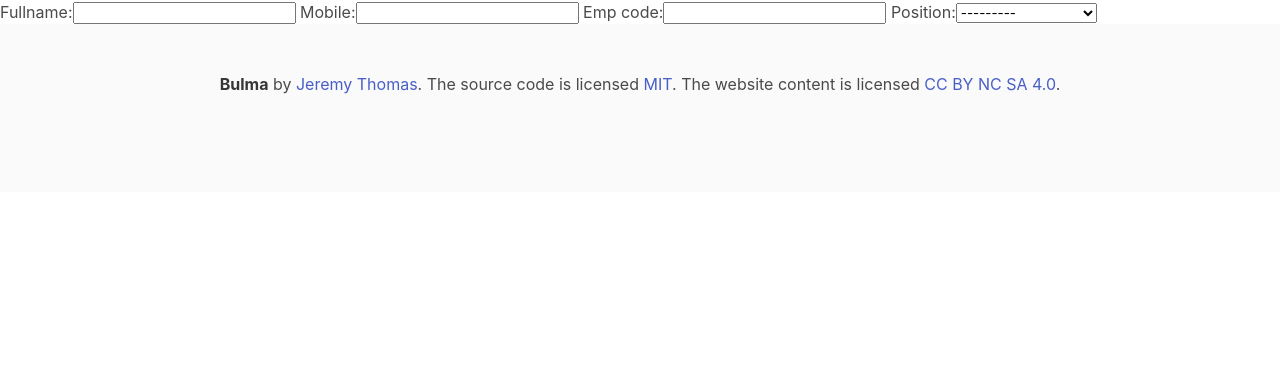
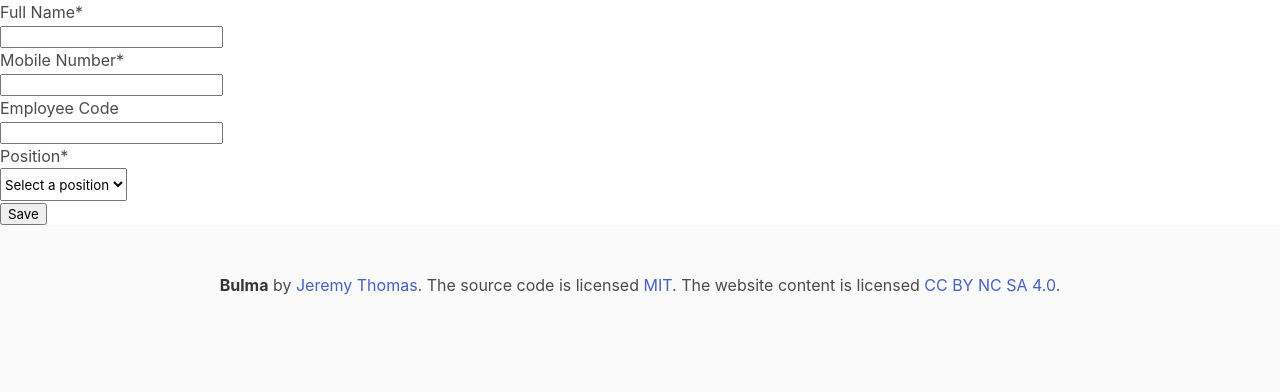
Before and after one commit to uysalserkan/Python-Topics, a Django app: page / in a window 1280 px wide. Shown: the part 56-448 px from the top of the page. Run offline with Django 3.2, Linux system fonts and the light colour scheme; tables that the repository leaves empty hold one stand-in row (values such as "Sample post"); some libraries are stand-ins or nearby versions.

Commit message:
Employee add to postgresql is done.

```diff
--- a/Django Apps/crud_operations/crud_operations/settings.py
+++ b/Django Apps/crud_operations/crud_operations/settings.py
@@ -41,7 +41,7 @@ INSTALLED_APPS = [
     'crispy_forms',  # bootstrap için form düzenleme gibi bişi mi? (Control)
 ]
 
-CRISPY_TEMPLATE_PACK = 'bootstrap5'
+CRISPY_TEMPLATE_PACK = 'bootstrap4'
 
 MIDDLEWARE = [
     'django.middleware.security.SecurityMiddleware',
--- a/Django Apps/crud_operations/main/forms.py
+++ b/Django Apps/crud_operations/main/forms.py
@@ -6,3 +6,14 @@ class EmployeeForm(forms.ModelForm):
     class Meta:
         model = Employee
         fields = ['fullname', 'mobile', 'emp_code', 'position']
+        labels = {
+            'fullname': 'Full Name',
+            'mobile': 'Mobile Number',
+            'emp_code': 'Employee Code',
+            'position': 'Position'
+        }
+
+    def __init__(self, *args, **kwargs):
+        super(EmployeeForm, self).__init__(*args, **kwargs)
+        self.fields['position'].empty_label = 'Select a position'
+        self.fields['emp_code'].required = False
--- a/Django Apps/crud_operations/main/models.py
+++ b/Django Apps/crud_operations/main/models.py
@@ -8,6 +8,9 @@ class Positions(models.Model):
 
     title = models.CharField(max_length=50, null=False)
 
+    def __str__(self) -> str:
+        return self.title
+
 
 class Employee(models.Model):
     """
@@ -17,3 +20,6 @@ class Employee(models.Model):
     emp_code = models.CharField(max_length=3, null=False)
     mobile = models.CharField(max_length=15)
     position = models.ForeignKey(Positions, on_delete=models.CASCADE)
+
+    def __str__(self) -> str:
+        return self.fullname
--- a/Django Apps/crud_operations/main/templates/src/emp_form.html
+++ b/Django Apps/crud_operations/main/templates/src/emp_form.html
@@ -1,12 +1,23 @@
 {% extends 'src/main.html' %}
-<!-- {% load crispy_forms_tags %} -->
+{% load crispy_forms_tags %}
 
 
 {% block content %}
 <form method="POST" , autocomplete="off" action="">
 
     {% csrf_token %}
-    {{form}}
+    <!-- {{form|crispy}} -->
+    {{form.fullname|as_crispy_field}}
+    {{form.mobile|as_crispy_field}}
+    <div class="row">
+        <div class="col-md-4">
+            {{form.emp_code|as_crispy_field}}
+        </div>
+        <div class="col-md-8">
+            {{form.position|as_crispy_field}}
+        </div>
+    </div>
+    <button type="submit" class="btn btn-success"><i class="fa fa-database"></i>  Save</button>
 
 </form>
 
--- a/Django Apps/crud_operations/main/views.py
+++ b/Django Apps/crud_operations/main/views.py
@@ -1,4 +1,4 @@
-from django.shortcuts import render, HttpResponse
+from django.shortcuts import redirect, render, HttpResponse
 from .forms import EmployeeForm
 
 # Create your views here.
@@ -15,15 +15,24 @@ def employee_list(request):
 
 
 def employee_form(request):
-    form = EmployeeForm
 
-    return render(
-        request=request,
-        template_name='src/emp_form.html',
-        context={
-            'form': form,
-        }
-    )
+    if request.method == 'GET':
+        form = EmployeeForm
+
+        return render(
+            request=request,
+            template_name='src/emp_form.html',
+            context={
+                'form': form,
+            }
+        )
+
+    else:
+        form = EmployeeForm(request.POST)
+        if form.is_valid:
+            form.save()
+
+        return redirect('list/')
 
 
 def employee_delete(request):
```
